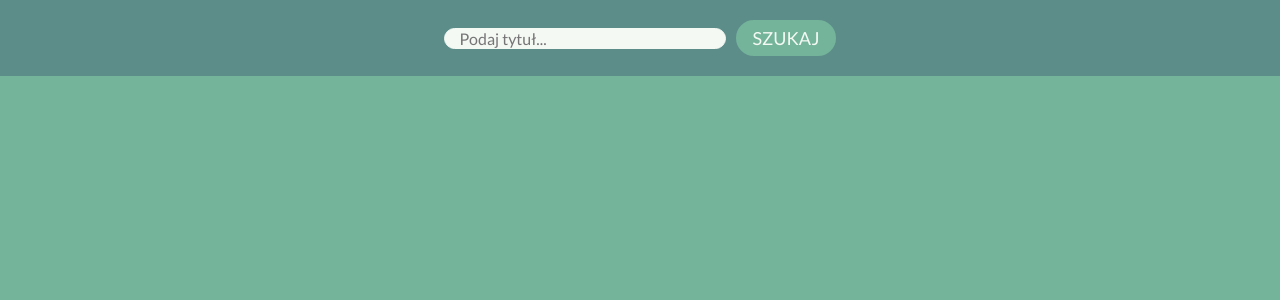
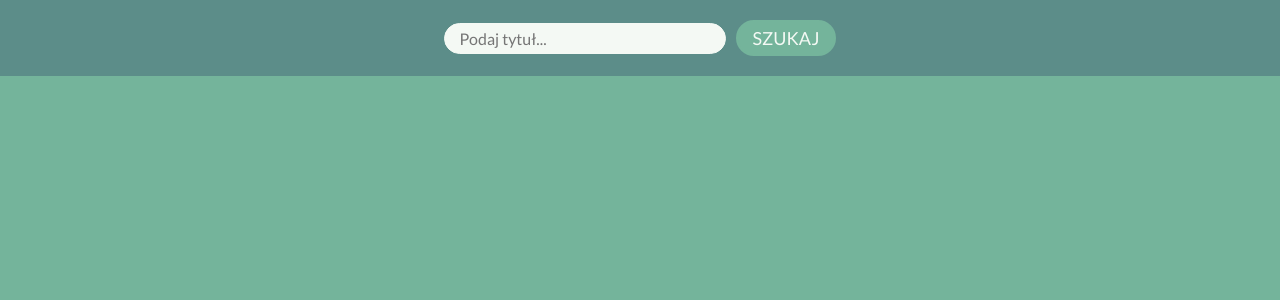
Before and after one commit to iambro/library-api, a React (Create React App) app: page / in a window 1280 px wide. Shown: the top 300 px of the page. Built offline with nearby package versions, Linux system fonts and the light colour scheme.

Commit message:
add extra padding to input

```diff
--- a/src/components/CSS/index.css
+++ b/src/components/CSS/index.css
@@ -44,7 +44,7 @@ li {
     font-family: inherit;
     font-size: 1.6rem;
     background-color: #f4f9f4;
-    padding: 0 15px;
+    padding: 5px 15px;
     border: 1px solid #f4f9f4;
     border-radius: 30px; }
   .header .form__button {
--- a/src/components/SCSS/Search.scss
+++ b/src/components/SCSS/Search.scss
@@ -13,7 +13,7 @@
       font-family: inherit;
       font-size: 1.6rem;
       background-color: $white;
-      padding: 0 15px;
+      padding: 5px 15px;
       border: 1px solid $white;
       border-radius: 30px;
     }
```
